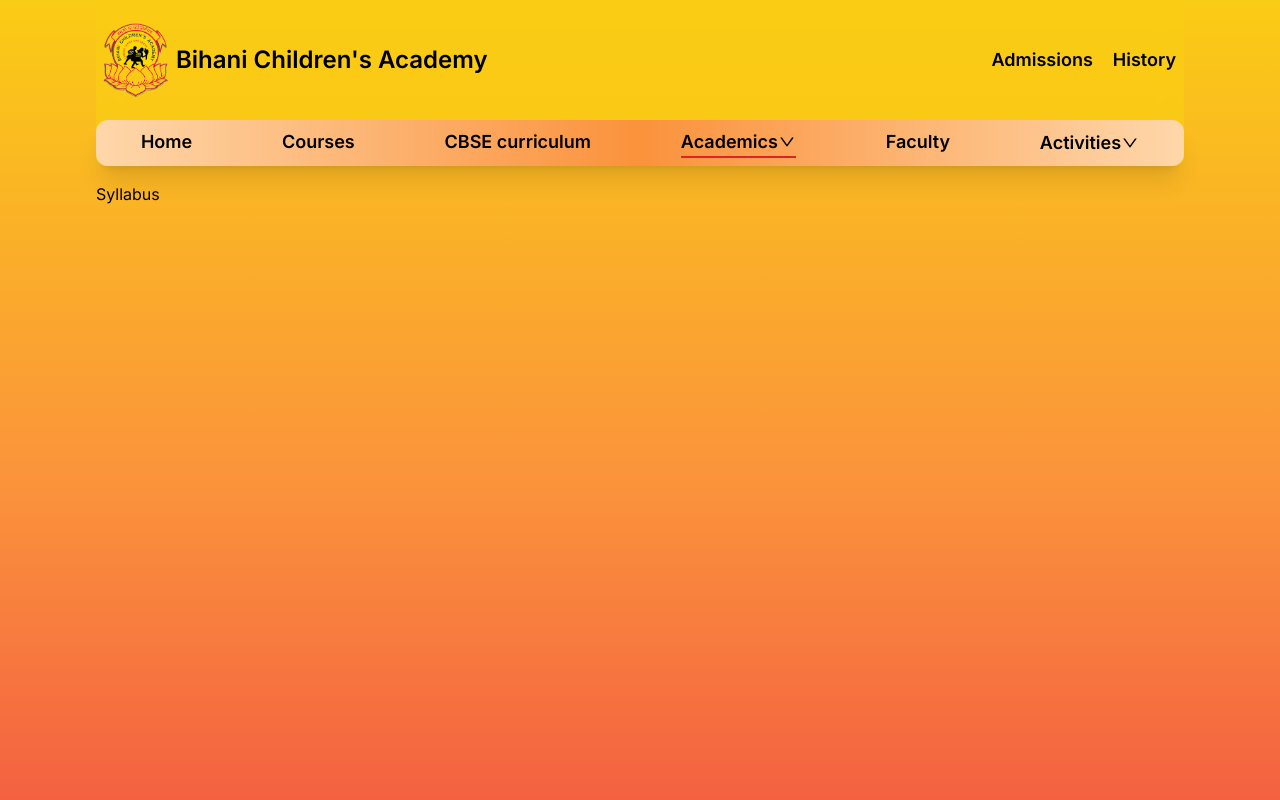
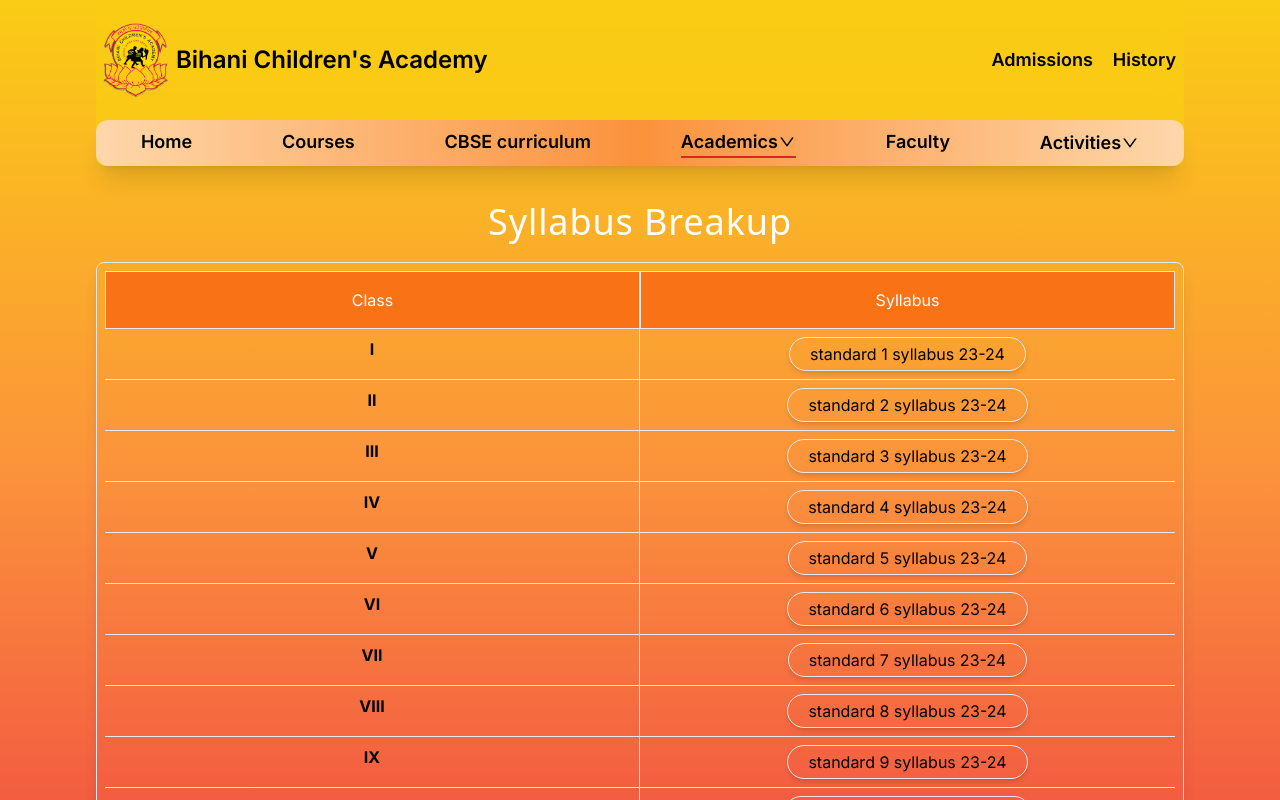
Before and after one commit to shubhjhawar/bihani_children_academy, a Next.js app: page /academics/syllabus in a window 1280 px wide. Shown: the top 800 px of the page. Built offline with nearby package versions, Linux system fonts and the light colour scheme.

Commit message:
academics pages implemented

```diff
--- a/app/(root)/academics/fees/page.js
+++ b/app/(root)/academics/fees/page.js
@@ -1,8 +1,16 @@
 import React from 'react'
+
+import { AcademicsTable } from '@/components'
+import { fees } from '@/constants'
 
 const Fees = () => {
   return (
-    <div className="h-screen">Fees</div>
+    <div className="h-auto flex flex-col">
+    <h1 className='flex justify-center item-center text-4xl text-white mt-5 font-sans tracking-wide'>Fees Breakup</h1>
+    <div className='flex justify-center item-center mt-5'>
+      <AcademicsTable heading="Fees" content={fees}/>
+    </div>
+  </div>
   )
 }
 
--- a/app/(root)/academics/syllabus/page.js
+++ b/app/(root)/academics/syllabus/page.js
@@ -1,8 +1,16 @@
-import React from 'react'
+import React from 'react';
+
+import { AcademicsTable } from "@/components";
+import { syllabus } from '@/constants';
 
 const Syllabus = () => {
   return (
-    <div className="h-screen">Syllabus</div>
+    <div className="h-auto flex flex-col">
+      <h1 className='flex justify-center item-center text-4xl text-white mt-5 font-sans tracking-wide'>Syllabus Breakup</h1>
+      <div className='flex justify-center item-center mt-5'>
+        <AcademicsTable heading="Syllabus" content={syllabus}/>
+      </div>
+    </div>
   )
 }
 
--- /dev/null
+++ b/components/AcademicsTable.jsx
@@ -0,0 +1,31 @@
+import Link from 'next/link';
+import React from 'react'
+
+const AcademicsTable = ({heading, content}) => {
+  return (
+    <div className="w-full border-[1px] rounded-lg shadow-lg p-2">
+        <div className="flex justify-center bg-orange-500 text-white">
+            <div className='w-1/2 flex justify-center border-[1px] p-4'>Class</div>
+            <div className='w-1/2 flex justify-center border-[1px] p-4'>{heading}</div>
+        </div>
+        {content.map((element, index) => (
+            <div key={index} className='flex w-full justify-center'>
+                <div className='w-1/2 flex justify-center border-r-[1px] border-b-[1px] p-2 font-bold'>{element.class}</div>
+                <div className='w-1/2 flex justify-center border-b-[1px] p-2 cursor-pointer '>
+                <Link
+                    href="https://www.youtube.com/"
+                    target="_blank"
+                    rel="noopener noreferrer"
+                    className=' '
+                    >
+                    <p className='border-[1px] py-1 px-5 bg-transparent hover:bg-gray-100 rounded-full transition-all duration-300 ease-in-out hover:text-red-500 shadow-md'>{element.file}</p>
+                </Link>
+                {/* pdf file not rendering */}
+                </div>
+            </div>
+        ))}
+    </div>
+  )
+}
+
+export default AcademicsTable
--- a/components/index.js
+++ b/components/index.js
@@ -10,5 +10,6 @@ import About from "./About";
 import Testimonial from "./Testimonial";
 import Awards from "./Awards";
 import HistoryContainer from "./HistoryContainer";
+import AcademicsTable from "./AcademicsTable";
 
-export {NavBar, Footer, LeftSideBar, RightSideBar, Banner, MyCalendar, Notices, NoticeCard, About, Testimonial, Awards, HistoryContainer};
+export {NavBar, Footer, LeftSideBar, RightSideBar, Banner, MyCalendar, Notices, NoticeCard, About, Testimonial, Awards, HistoryContainer, AcademicsTable};
--- a/constants/index.js
+++ b/constants/index.js
@@ -51,6 +51,107 @@ const history = [
 
 ]
 
+const syllabus = [
+  {
+    class:'I',
+    file:"standard 1 syllabus 23-24"
+  },
+  {
+    class:'II',
+    file:"standard 2 syllabus 23-24"
+  },
+  {
+    class:'III',
+    file:"standard 3 syllabus 23-24"
+  },
+  {
+    class:'IV',
+    file:"standard 4 syllabus 23-24"
+  },
+  {
+    class:'V',
+    file:"standard 5 syllabus 23-24"
+  },
+  {
+    class:'VI',
+    file:"standard 6 syllabus 23-24"
+  },
+  {
+    class:'VII',
+    file:"standard 7 syllabus 23-24"
+  },
+  {
+    class:'VIII',
+    file:"standard 8 syllabus 23-24"
+  },
+  {
+    class:'IX',
+    file:"standard 9 syllabus 23-24"
+  },
+  {
+    class:'X',
+    file:"standard 10 syllabus 23-24"
+  },
+  {
+    class:'XI',
+    file:"standard 11 syllabus 23-24"
+  },
+  {
+    class:'XII',
+    file:"standard 12 syllabus 23-24"
+  },
+]
+
+const fees = [
+  {
+    class:'I',
+    file:"standard 1 fees 23-24"
+  },
+  {
+    class:'II',
+    file:"standard 2 fees 23-24"
+  },
+  {
+    class:'III',
+    file:"standard 3 fees 23-24"
+  },
+  {
+    class:'IV',
+    file:"standard 4 fees 23-24"
+  },
+  {
+    class:'V',
+    file:"standard 5 fees 23-24"
+  },
+  {
+    class:'VI',
+    file:"standard 6 fees 23-24"
+  },
+  {
+    class:'VII',
+    file:"standard 7 fees 23-24"
+  },
+  {
+    class:'VIII',
+    file:"standard 8 fees 23-24"
+  },
+  {
+    class:'IX',
+    file:"standard 9 fees 23-24"
+  },
+  {
+    class:'X',
+    file:"standard 10 fees 23-24"
+  },
+  {
+    class:'XI',
+    file:"standard 11 fees 23-24"
+  },
+  {
+    class:'XII',
+    file:"standard 12 fees 23-24"
+  },
+]
 
 
-export {notices, awards, history};
+export {notices, awards, history, syllabus, fees};
```
Also changed, not shown: 1 other file (tests, documents, lock files or other folders).
